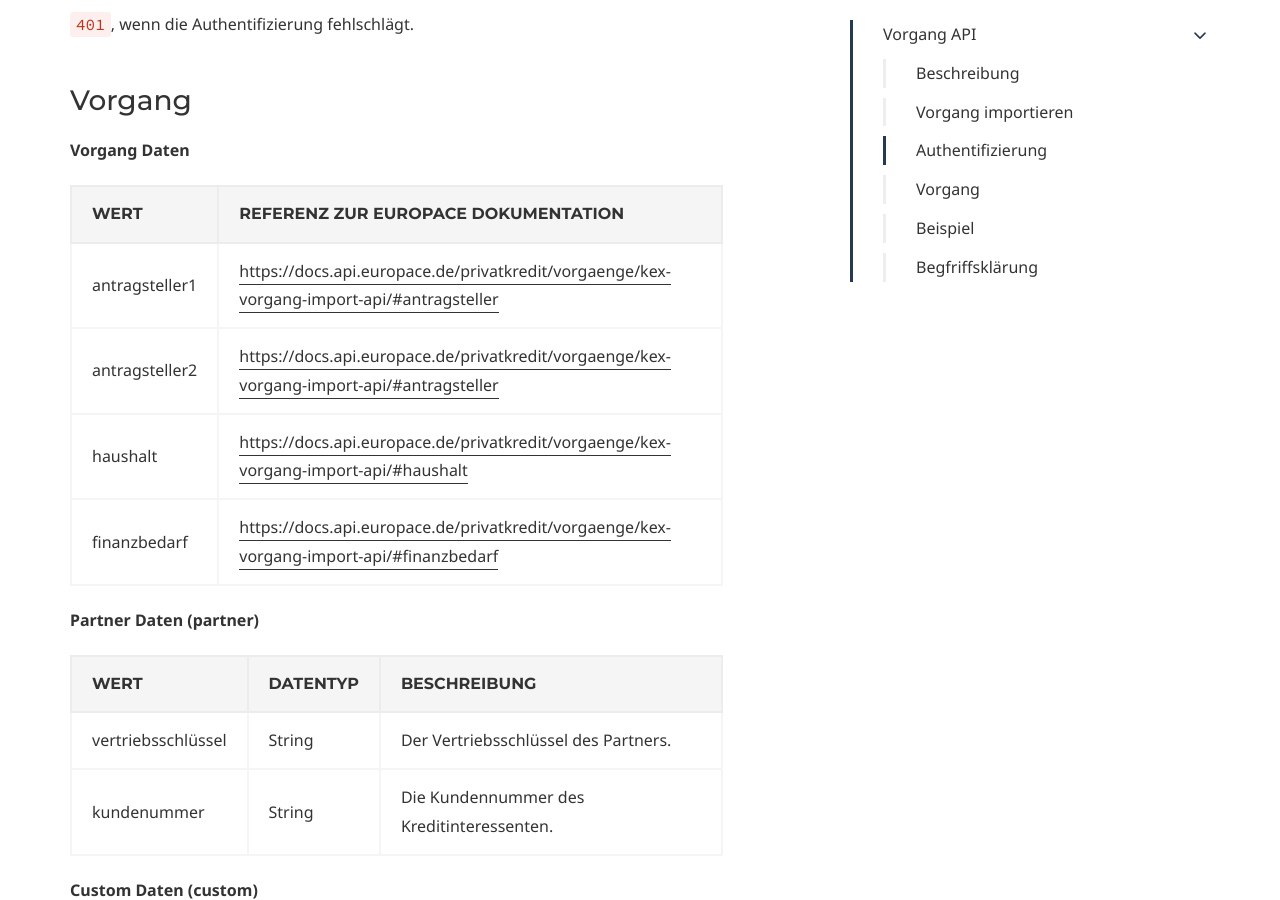
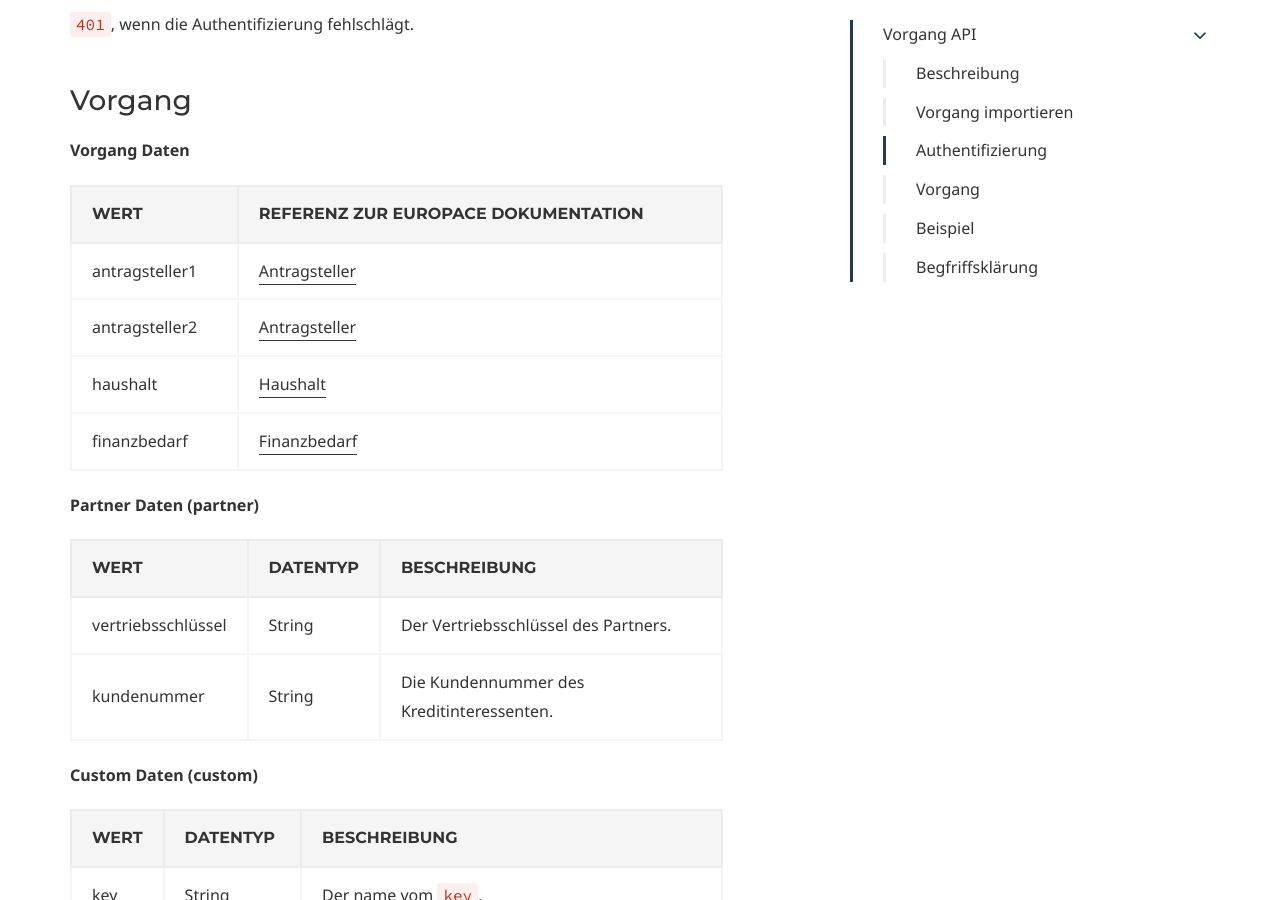
Before and after one commit to drklein-rk/api-drkleinrk, a Jekyll site: the page built from vorgangapi.md, in a window 1280 px wide and 900 px high, scrolled down 2170 px. Built offline with Jekyll 4.4.1, drawn with Linux system fonts in a browser that asks for light colours; some web fonts are replaced; part of the change alters nothing that is shown; some of the changed text lies outside the part shown.

Commit message:
Links optimiert

```diff
--- a/vorgangapi.md
+++ b/vorgangapi.md
@@ -63,10 +63,10 @@ Request Header Value: Bearer {jwt}
 
 | Wert | Referenz zur Europace Dokumentation |
 | :--- | :---------------------------------- |
-| antragsteller1 | <a href="Schnittstelle von Europace" target="_blank">https://docs.api.europace.de/privatkredit/vorgaenge/kex-vorgang-import-api/#antragsteller</a> |
-| antragsteller2 | <a href="Schnittstelle von Europace" target="_blank">https://docs.api.europace.de/privatkredit/vorgaenge/kex-vorgang-import-api/#antragsteller</a> |
-| haushalt | <a href="Schnittstelle von Europace" target="_blank">https://docs.api.europace.de/privatkredit/vorgaenge/kex-vorgang-import-api/#haushalt</a> |
-| finanzbedarf | <a href="Schnittstelle von Europace" target="_blank">https://docs.api.europace.de/privatkredit/vorgaenge/kex-vorgang-import-api/#finanzbedarf</a> |
+| antragsteller1 | [Antragsteller](>https://docs.api.europace.de/privatkredit/vorgaenge/kex-vorgang-import-api/#antragsteller) |
+| antragsteller2 | [Antragsteller](>https://docs.api.europace.de/privatkredit/vorgaenge/kex-vorgang-import-api/#antragsteller) |
+| haushalt | [Haushalt](>https://docs.api.europace.de/privatkredit/vorgaenge/kex-vorgang-import-api/#haushalt) |
+| finanzbedarf | [Finanzbedarf](>https://docs.api.europace.de/privatkredit/vorgaenge/kex-vorgang-import-api/#finanzbedarf) |
 
 **Partner Daten (partner)**
 
@@ -204,7 +204,7 @@ https://api.drkleinservice.de/vorgang
 | europaceVorgangsnummer | [String] | Vorgangsnummer von Kreditsmart zum neuen Vorgang. |
 
 Die Daten zum Antragsteller, zum Haushalt und zum Finanzierungsbedarf werden
-über die von Europace bereitgestellte API <a href="KEX Vorgang Import API" target="_blank">https://docs.api.europace.de/privatkredit/vorgaenge/kex-vorgang-import-api/</a>. an Kreditsmart übergeben.
+über die von Europace bereitgestellte API [KEX-Import API](https://docs.api.europace.de/privatkredit/vorgaenge/kex-vorgang-import-api). an Kreditsmart übergeben.
 Die Daten zum Tippgeber werden für die Partnererstellung im Partnermanagment verwendet und die Daten zu den Kommentaren, um in der Ereignislasche von Kreditsmart den Finanzierungsberater weitere Informationen anzuzeigen.
 
 ### Begfriffsklärung
```
